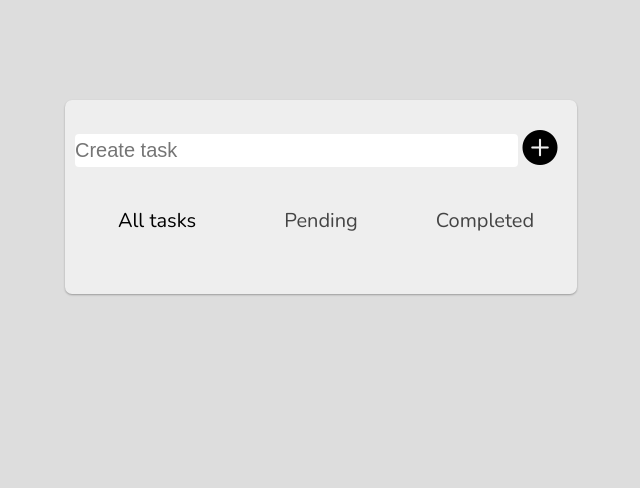
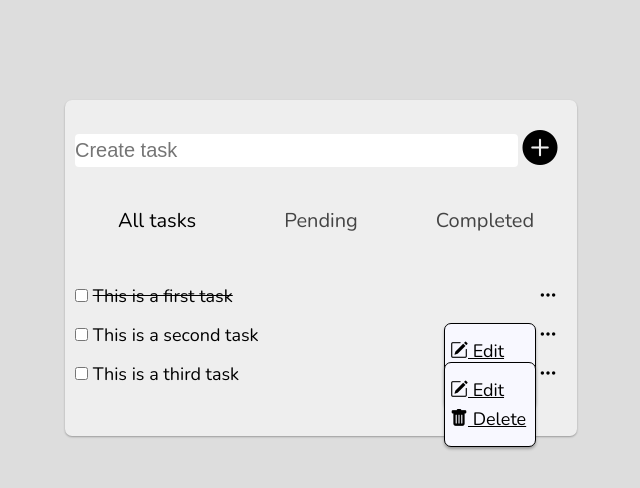
Before and after one commit to imSamaritan/todo-app, a website built with webpack: page src/views/index.html in a window 1280 px wide. Shown: the whole page, without its empty margins (319-959 px from the left). Built offline with nearby package versions, Linux system fonts and the light colour scheme.

Commit message:
Create list of tasks and pop-up for delete and edit

```diff
--- a/src/sass/main.scss
+++ b/src/sass/main.scss
@@ -83,3 +83,57 @@ header.todo-header-input {
 }
 
 /** Todo Tasks Navigation --END **/
+
+/** List Of Tasks --START **/
+
+ul.tasks {
+	margin-bottom: $m-25;
+	list-style-type: none;
+}
+
+ul.tasks .task-item {
+	position: relative;
+	padding-bottom: $p-15;
+}
+
+ul .task {
+	cursor: pointer;
+	font-size: 18px;
+}
+
+ul .task.complete {
+	text-decoration: line-through;
+}
+
+.task-more {
+	float: right;
+	clear: both;
+	padding-right: $p-10;
+	cursor: pointer;
+}
+
+.pop-up-more {
+	position: absolute;
+	width: 80px;
+	padding: $p-10 $p-5;
+	border: 1px solid;
+	border-radius: $br-7;
+	background-color: $ghost-white;
+	box-shadow: 0 2px 3px $opacity-black-3;
+	top: 0;
+	left: 75%;
+	z-index: 100;
+	// transform: scale(0);
+	transition: transform .3s ease-in-out;
+}
+
+.pop-up-more p {
+	margin: $m-5 0;
+	cursor: pointer;
+	text-decoration: underline;
+}
+
+.active {
+	transform: scale(1);
+}
+/** List Of Tasks --END **/
--- a/src/views/index.html
+++ b/src/views/index.html
@@ -25,6 +25,42 @@
 				<span class="completed" id="completed">Completed</span>
 			</div>
 
+			<ul class="tasks">
+				<li class="task-item">
+					<label for="task-1">
+						<input type="checkbox" class="task-check" id="task-1">
+						<span class="task complete">This is a first task</span>
+					</label>
+					<span class="task-more bi bi-three-dots"></span>
+				</li>
+				<li class="task-item">
+					<label for="task-2">
+						<input type="checkbox" class="task-check" id="task-2">
+						<span class="task">This is a second task</span>
+					</label>
+					<span class="task-more bi bi-three-dots"></span>
+
+					<div class="pop-up-more">
+						<p><span  class="bi bi-pencil-square"> Edit</span></p>
+						<p><span class="bi bi-trash-fill"> Delete</span></p>
+					</div>
+
+				</li>
+				<li class="task-item">
+					<label for="task-3">
+						<input type="checkbox" class="task-check" id="task-3">
+						<span class="task">This is a third task</span>
+					</label>
+					<span class="task-more bi bi-three-dots"></span>
+
+					<div class="pop-up-more">
+						<p><span  class="bi bi-pencil-square"> Edit</span></p>
+						<p><span class="bi bi-trash-fill"> Delete</span></p>
+					</div>
+
+				</li>
+			</ul>
+
 		</div>
 	</div>
 
```
